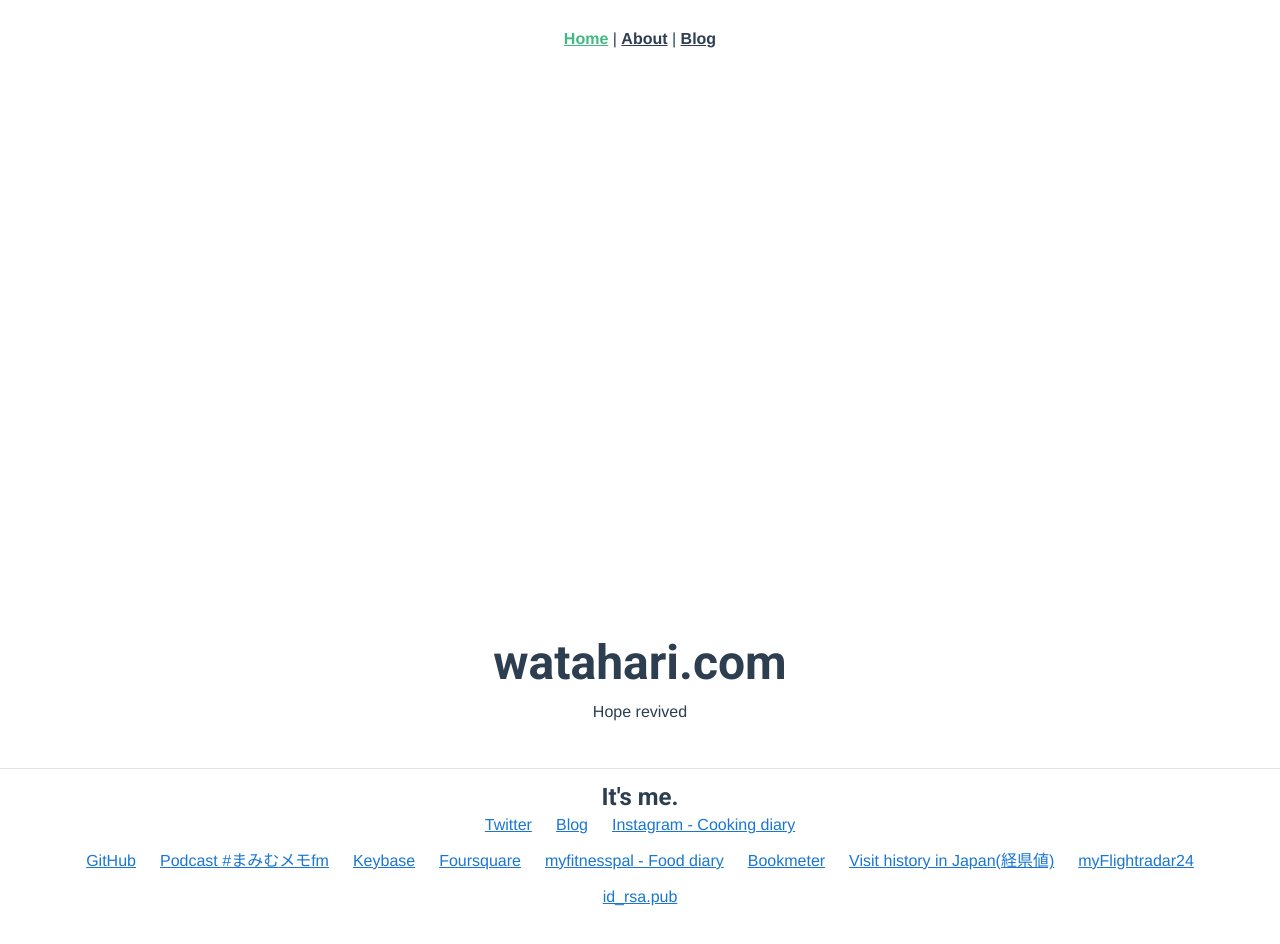
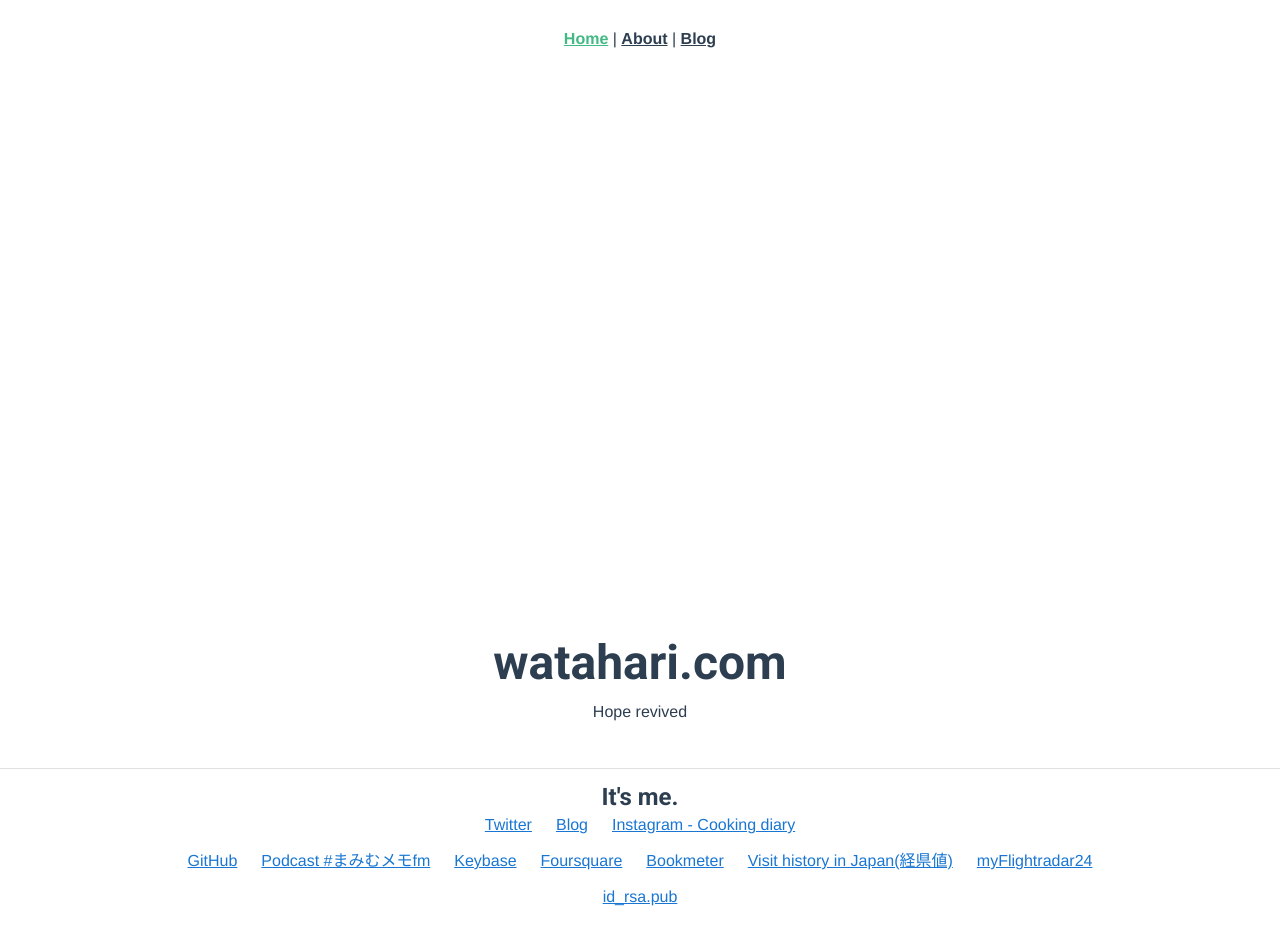
Before and after one commit to watahari/watahari.com, a Vue app: page / in a window 1280 px wide. Shown: the top 944 px of the page. Built offline with nearby package versions, Linux system fonts and the light colour scheme.

Commit message:
[remove] link to myfitnesspal (サボってる)

```diff
--- a/src/components/Me.vue
+++ b/src/components/Me.vue
@@ -87,10 +87,6 @@
           href: 'https://ja.foursquare.com/wata_hari',
         },
         {
-          text: 'myfitnesspal - Food diary',
-          href: 'https://www.myfitnesspal.com/food/diary/Watahari',
-        },
-        {
           text: 'Bookmeter',
           href: 'https://bookmeter.com/users/1913',
         },
```
